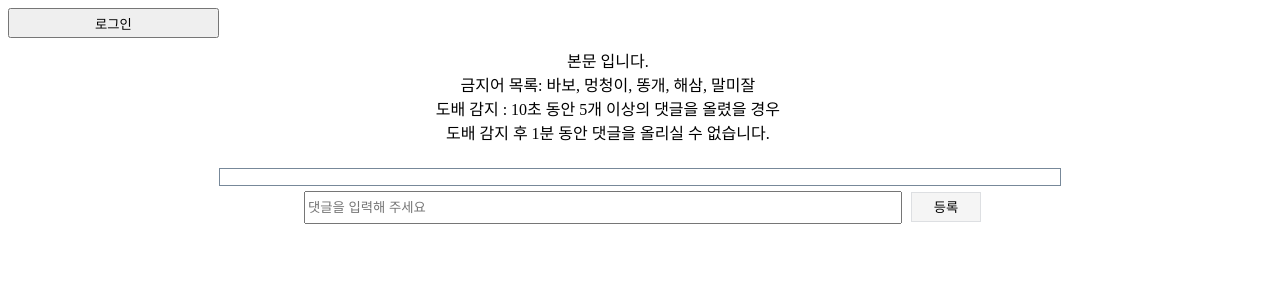
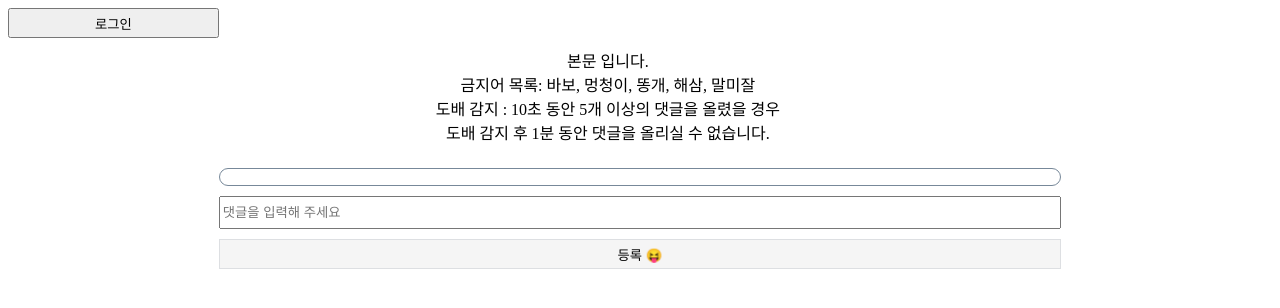
Before and after one commit to thflthdi/comment, a plain HTML site: page comment_app/index.html in a window 1280 px wide. Drawn offline with Linux system fonts and the light colour scheme.

Commit message:
mod: css 변경

```diff
--- a/comment_app/css/style.css
+++ b/comment_app/css/style.css
@@ -117,6 +117,7 @@
 .comment {
   padding: 8px;
   border: 1px solid lightslategray;
+  border-radius: 12px;
 }
 .comment-text {
   margin: 8px;
@@ -124,16 +125,16 @@
 .com-new {
   grid-column: 2;
   grid-row: 4;
-  text-align: center;
 }
 .com-write {
-  margin: 5px;
-  width: 70%;
+  margin-top: 10px;
+  margin-bottom: 10px;
+  width: 99%;
   height: 90%;
 }
 .com-new button {
   height: 100%;
-  width: 70px;
+  width: 100%;
   background-color: whitesmoke;
   border: 1px solid rgb(221, 223, 226);
 }
--- a/comment_app/index.html
+++ b/comment_app/index.html
@@ -43,7 +43,7 @@
         </div>
         <div class="com-new">
             <input class="com-write" type="text" onkeypress="onEnter(event)" onclick="isLogined()" placeholder="댓글을 입력해 주세요" />
-            <button onclick="creComment()">등록</button>
+            <button onclick="creComment()">등록 😝</button>
         </div>
     </div>
     <script src="js/main.js"></script>
```
